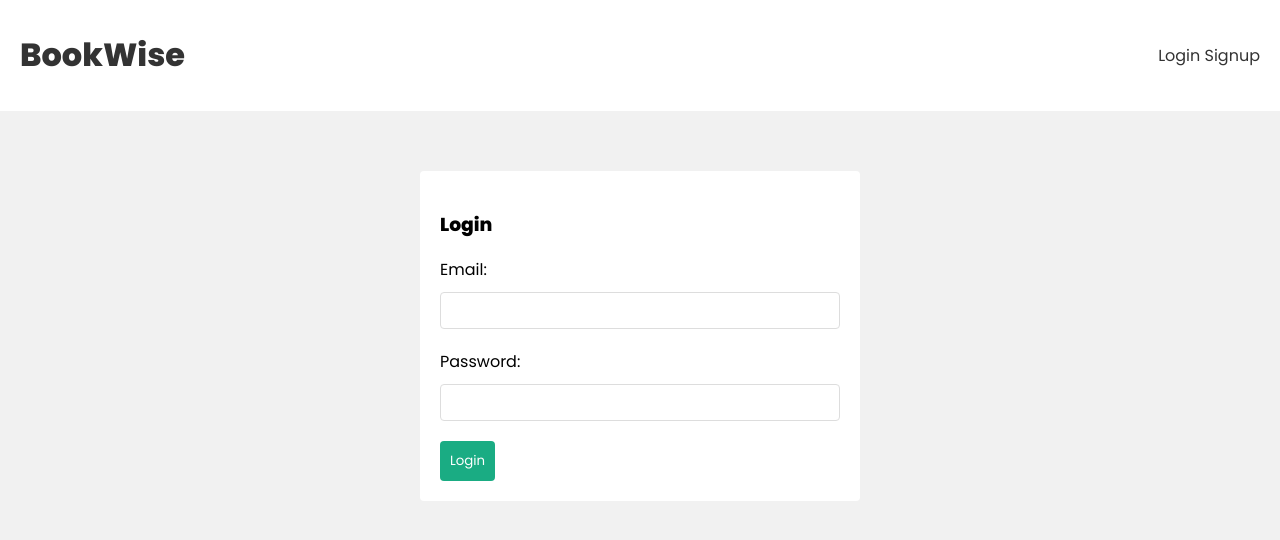
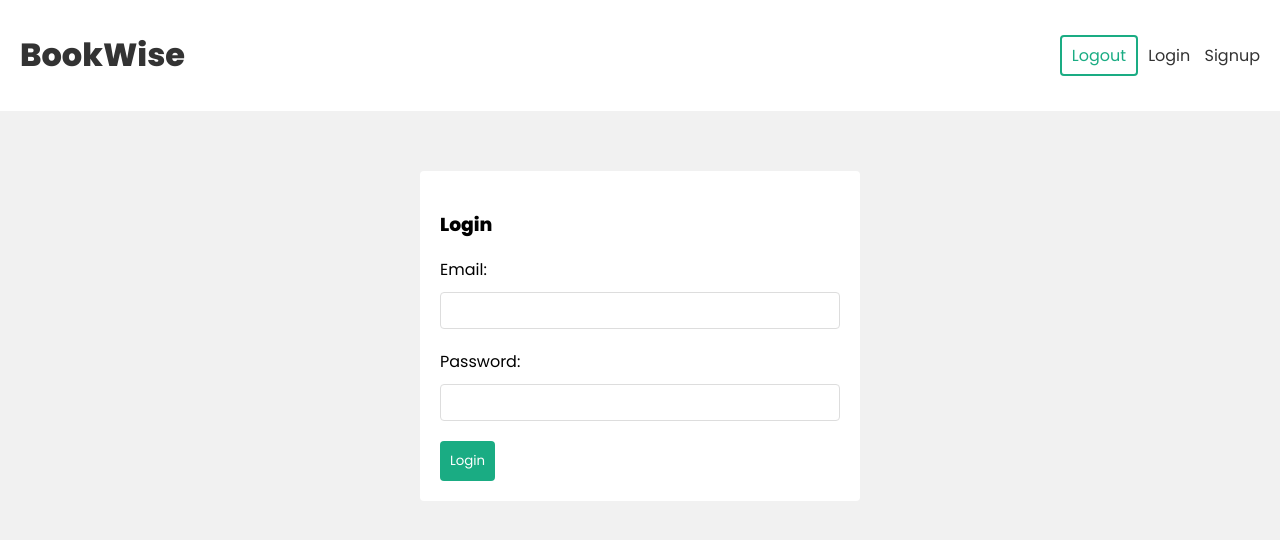
Before and after one commit to samKit88/BookStore, a React (Create React App) app in the folder frontend/: page /login in a window 1280 px wide. Shown: the top 540 px of the page. Built offline with nearby package versions, Linux system fonts and the light colour scheme.

Commit message:
Logout button added

```diff
--- a/frontend/src/components/Navbar.jsx
+++ b/frontend/src/components/Navbar.jsx
@@ -1,17 +1,27 @@
 import { Link } from "react-router-dom";
-
+import { useLogout } from "../hook/useLogout";
 
 export const Navbar = () => {
+  const { logout } = useLogout();
+
+  const handleClick = () => {
+    logout();
+  };
   return (
     <header>
       <div className="container">
         <Link to="/">
           <h1>BookWise</h1>
         </Link>
-        <div>
-          <Link to="/login"> Login </Link>
-          <Link to="/signup"> Signup</Link>
-        </div>
+        <nav>
+          <div>
+            <button onClick={handleClick}>Logout</button>
+          </div>
+          <div>
+            <Link to="/login"> Login </Link>
+            <Link to="/signup"> Signup</Link>
+          </div>
+        </nav>
       </div>
     </header>
   );
--- /dev/null
+++ b/frontend/src/hook/useLogout.jsx
@@ -0,0 +1,15 @@
+import { useAuthContext } from "./useAuthContext";
+
+export const useLogout = () => {
+  const { dispatch } = useAuthContext();
+
+  const logout = () => {
+    // remove user from storage
+    localStorage.removeItem("user");
+
+    // dispatch logout action
+    dispatch({ type: "LOGOUT " });
+  };
+
+  return { logout };
+};
--- a/frontend/src/index.js
+++ b/frontend/src/index.js
@@ -2,11 +2,15 @@ import React from 'react';
 import ReactDOM from 'react-dom/client';
 import './index.css';
 import App from './App';
+import { AuthContextProvider } from './context/AuthContext'
 
 
 const root = ReactDOM.createRoot(document.getElementById('root'));
 root.render(
   <React.StrictMode>
-    <App />
+    <AuthContextProvider>
+      <App />
+    </AuthContextProvider>
   </React.StrictMode>
+
 );
```
